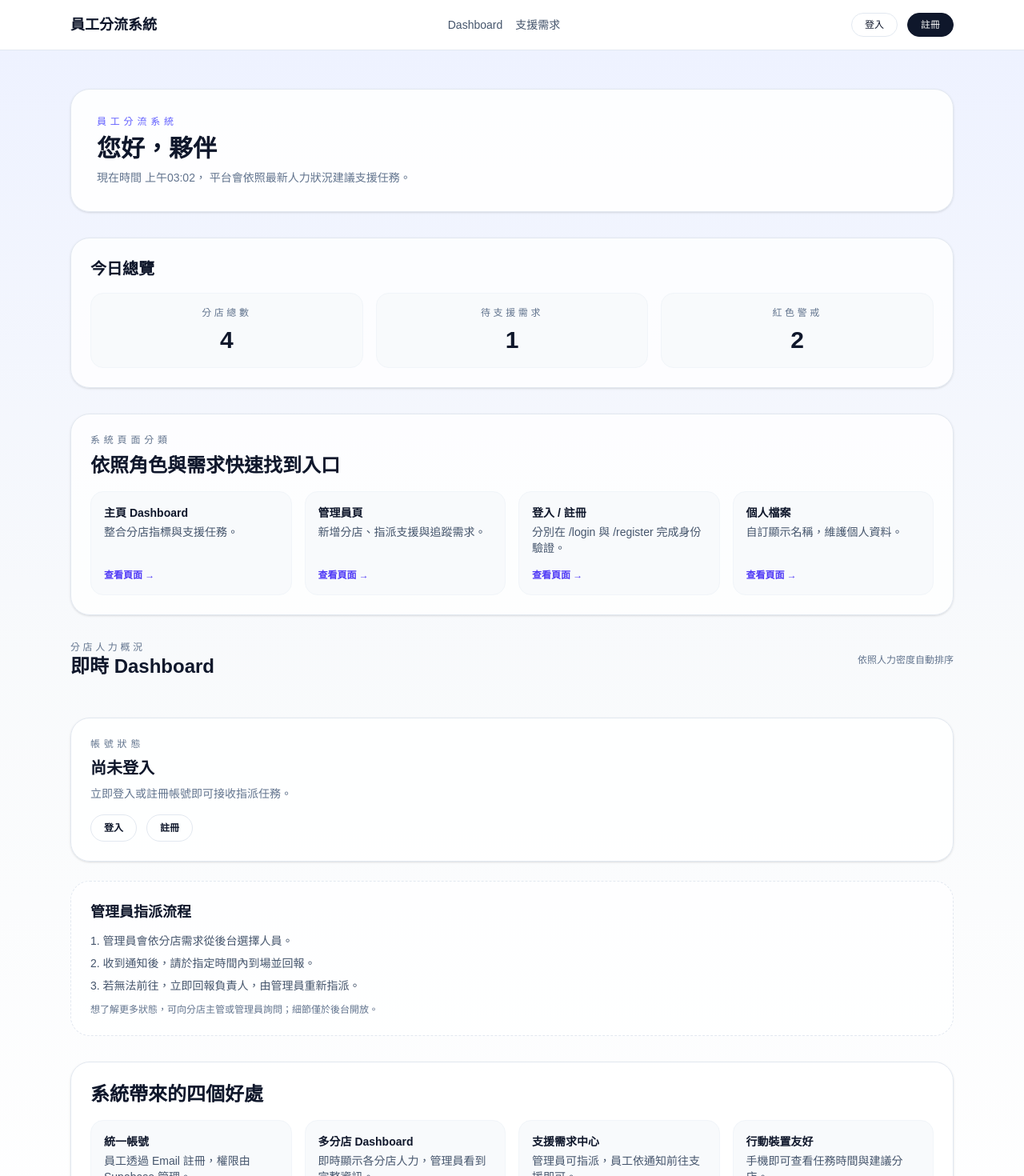
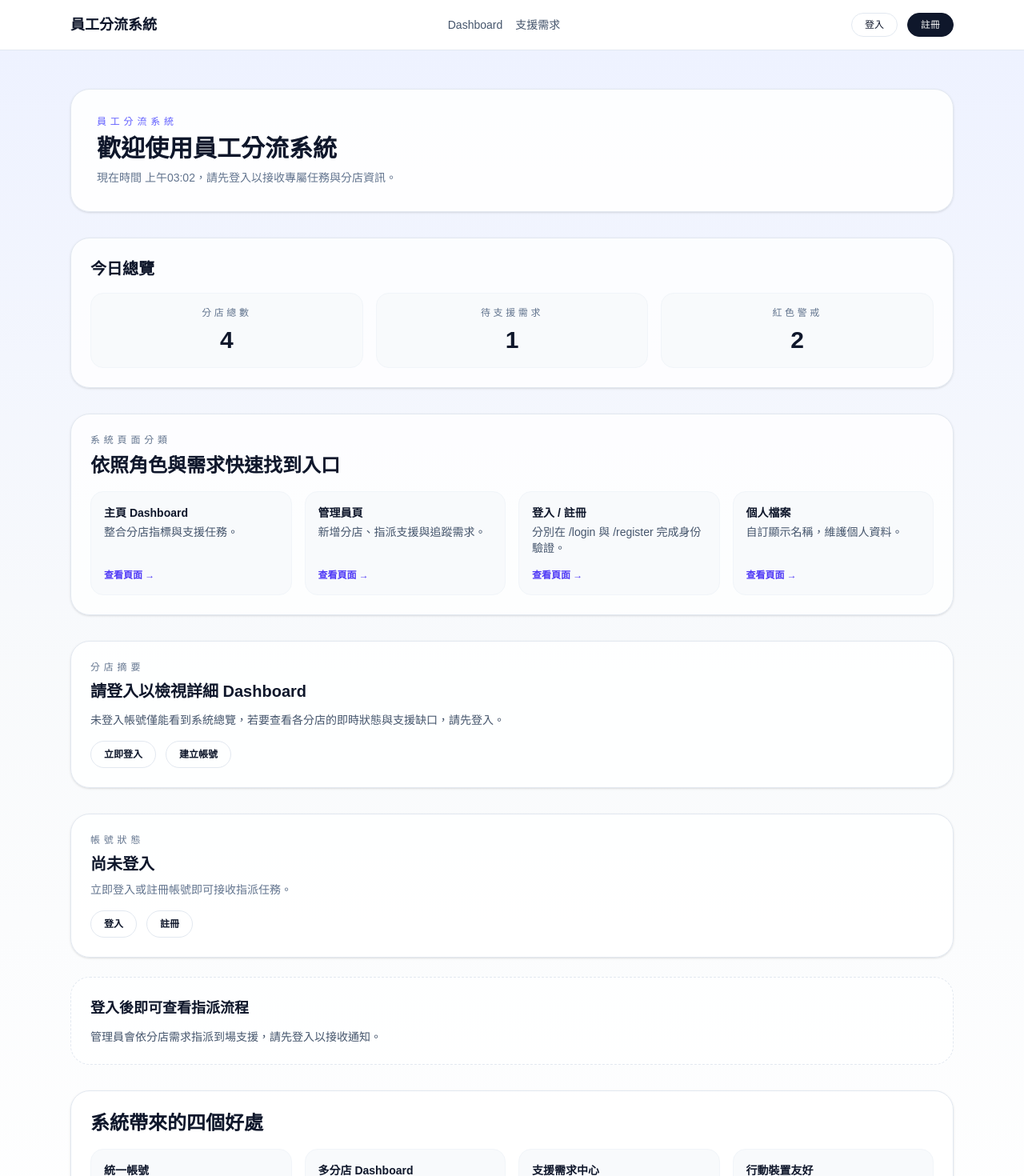
Before and after one commit to jour9927/Emma, a Next.js app: page / in a window 1280 px wide. Shown: the top 1470 px of the page at 80% size. Built offline with nearby package versions, Linux system fonts and the light colour scheme; no server answers; the database is empty.

Commit message:
fix: hide dashboard data for guests

```diff
--- a/src/app/page.tsx
+++ b/src/app/page.tsx
@@ -22,11 +22,13 @@ export default async function Home() {
 
   const snapshot = buildSnapshot(branches, requests);
   const admin = isAdmin(user);
-  const greetingName =
-    user?.user_metadata?.username ??
-    user?.user_metadata?.full_name ??
-    user?.email ??
-    "夥伴";
+  const isAuthenticated = !!user;
+  const greetingName = isAuthenticated
+    ? user?.user_metadata?.username ??
+      user?.user_metadata?.full_name ??
+      user?.email ??
+      "夥伴"
+    : null;
 
   const now = new Date();
   const arrivalDeadline = new Date(now.getTime() + 60 * 60 * 1000);
@@ -74,13 +76,15 @@ export default async function Home() {
             員工分流系統
           </p>
           <h1 className="mt-2 text-3xl font-semibold text-slate-900">
-            您好，{greetingName}
+            {isAuthenticated ? `您好，${greetingName}` : "歡迎使用員工分流系統"}
           </h1>
           <p className="mt-2 text-sm text-slate-500">
             現在時間 {now.toLocaleTimeString("zh-TW", { hour: "2-digit", minute: "2-digit" })}，
-            平台會依照最新人力狀況建議支援任務。
+            {isAuthenticated
+              ? "平台會依照最新人力狀況建議支援任務。"
+              : "請先登入以接收專屬任務與分店資訊。"}
           </p>
-          {recommendedBranch && (
+          {isAuthenticated && recommendedBranch && (
             <div className="mt-6 rounded-3xl border border-indigo-100 bg-indigo-50/70 p-5 text-slate-900">
               <p className="text-xs font-semibold uppercase tracking-[0.3em] text-indigo-500">
                 最優先支援任務
@@ -185,7 +189,35 @@ export default async function Home() {
         </section>
 
         <div className="grid gap-8 lg:grid-cols-[3fr,2fr]">
-          <BranchGrid branches={branches} showDetails={admin} />
+          {isAuthenticated ? (
+            <BranchGrid branches={branches} showDetails={admin} />
+          ) : (
+            <section className="rounded-3xl border border-slate-200 bg-white/90 p-6 text-slate-600 shadow-sm">
+              <p className="text-xs uppercase tracking-[0.4em] text-slate-500">
+                分店摘要
+              </p>
+              <h3 className="mt-2 text-xl font-semibold text-slate-900">
+                請登入以檢視詳細 Dashboard
+              </h3>
+              <p className="mt-3 text-sm">
+                未登入帳號僅能看到系統總覽，若要查看各分店的即時狀態與支援缺口，請先登入。
+              </p>
+              <div className="mt-4 flex flex-wrap gap-3 text-xs">
+                <Link
+                  href="/login"
+                  className="rounded-full border border-slate-200 px-4 py-2 font-semibold text-slate-900 hover:border-slate-300"
+                >
+                  立即登入
+                </Link>
+                <Link
+                  href="/register"
+                  className="rounded-full border border-slate-200 px-4 py-2 font-semibold text-slate-900 hover:border-slate-300"
+                >
+                  建立帳號
+                </Link>
+              </div>
+            </section>
+          )}
           <div className="space-y-6">
             <section className="rounded-3xl border border-slate-200 bg-white/90 p-6 shadow-sm">
               <p className="text-xs uppercase tracking-[0.4em] text-slate-500">
@@ -250,7 +282,7 @@ export default async function Home() {
             </section>
             {admin ? (
               <SupportRequestBoard branches={branches} requests={requests} />
-            ) : (
+            ) : user ? (
               <section className="rounded-3xl border border-dashed border-slate-200 bg-white/70 p-6 text-sm text-slate-600">
                 <h3 className="text-lg font-semibold text-slate-900">
                   管理員指派流程
@@ -262,6 +294,15 @@ export default async function Home() {
                 </ol>
                 <p className="mt-3 text-xs text-slate-500">
                   想了解更多狀態，可向分店主管或管理員詢問；細節僅於後台開放。
+                </p>
+              </section>
+            ) : (
+              <section className="rounded-3xl border border-dashed border-slate-200 bg-white/70 p-6 text-sm text-slate-600">
+                <h3 className="text-lg font-semibold text-slate-900">
+                  登入後即可查看指派流程
+                </h3>
+                <p className="mt-3">
+                  管理員會依分店需求指派到場支援，請先登入以接收通知。
                 </p>
               </section>
             )}
```
